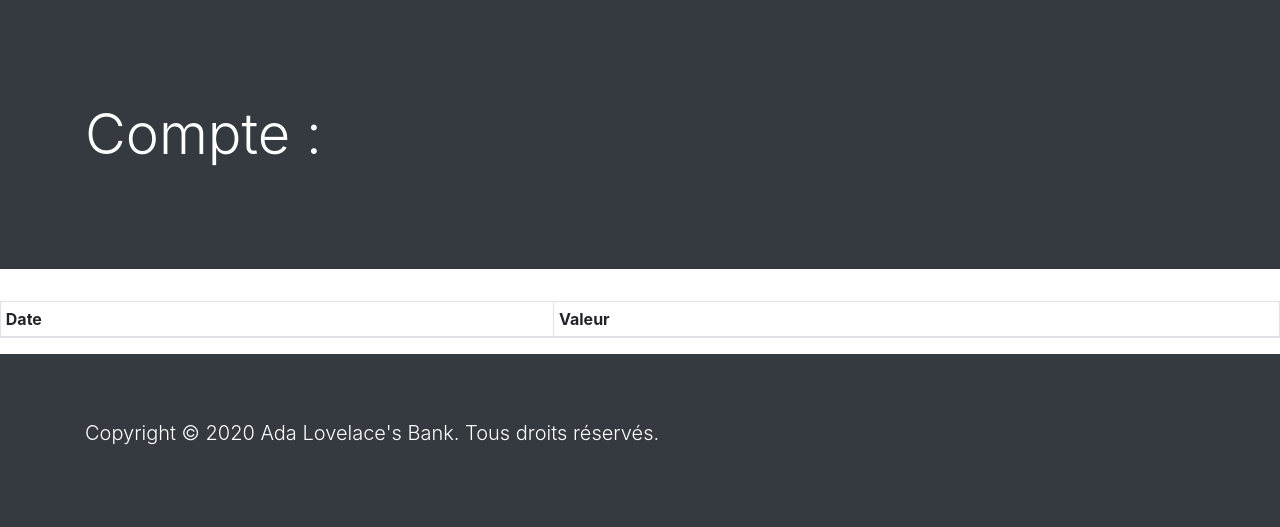
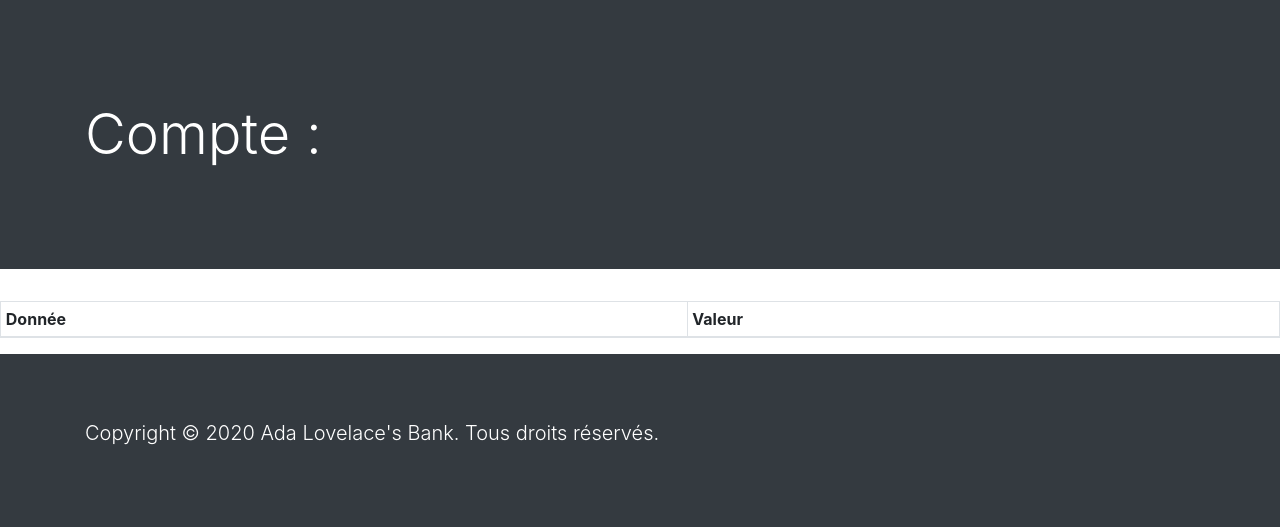
Before and after one commit to Fly-76/ALB, a PHP site: page /account.php in a window 1280 px wide. Shown: the part 57-584 px from the top of the page. Run offline with PHP 8.4, Linux system fonts and the light colour scheme; data that the repository does not hold is empty.

Commit message:
change column title

```diff
--- a/account.php
+++ b/account.php
@@ -19,7 +19,7 @@
     <table id="dtBasicExample" class="table table-striped table-bordered table-sm">
       <thead>
         <tr>
-          <th class="th-sm">Date</th>
+          <th class="th-sm">Donnée</th>
           <th class="th-sm">Valeur</th>
         </tr>
       </thead>
```
